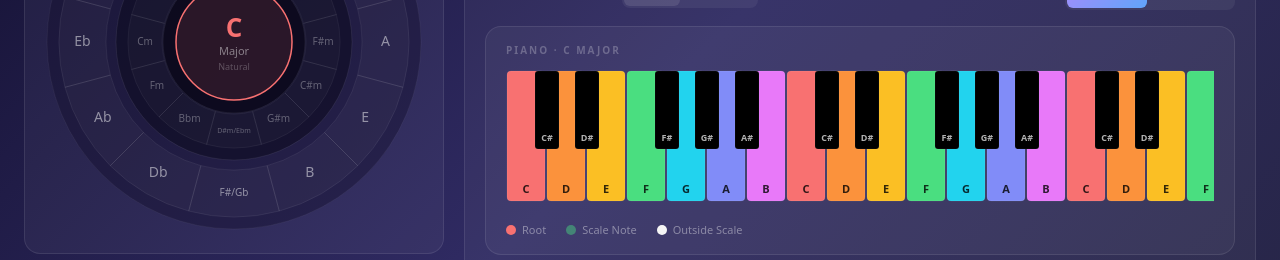
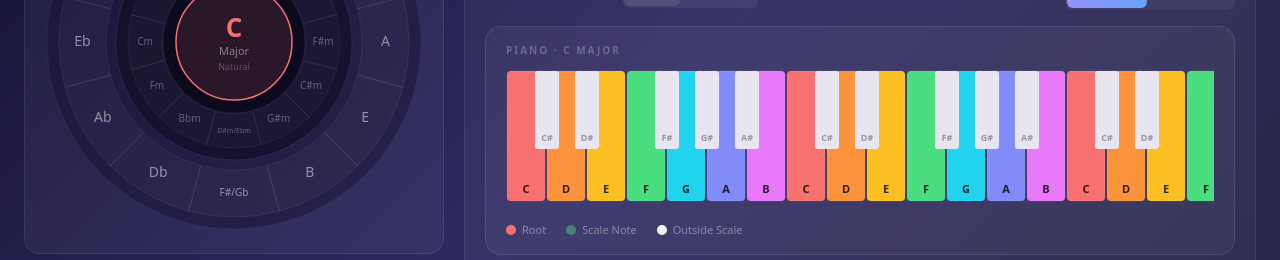
Before and after one commit to radioactivetoy/WebApps, a React (Vite) app in the folder CircleOf5ths/: page / in a window 1280 px wide. Shown: the part 392-652 px from the top of the page. Built offline with nearby package versions, Linux system fonts and the light colour scheme; no server answers.

Commit message:
feat: unselected black keys render white so only colored keys draw attention
Co-Authored-By: Claude Sonnet 4.6 <noreply@anthropic.com>

```diff
--- a/CircleOf5ths/src/components/Piano.jsx
+++ b/CircleOf5ths/src/components/Piano.jsx
@@ -94,8 +94,8 @@ export default function Piano({ currentKeyInfo, activeScalePcs, activeChordPcs,
           {/* Black keys */}
           {blackKeys.map(k => {
             const state = keyState(k.pc);
-            const fill = state.dim ? `${NOTE_COLORS[k.pc]}88` : (state.fill ?? '#000');
-            const textFill = state.active ? 'rgba(0,0,0,0.85)' : state.dim ? 'rgba(0,0,0,0.75)' : 'rgba(255,255,255,0.7)';
+            const fill = state.dim ? `${NOTE_COLORS[k.pc]}88` : (state.fill ?? '#e8e4f0');
+            const textFill = state.active ? 'rgba(0,0,0,0.85)' : state.dim ? 'rgba(0,0,0,0.75)' : 'rgba(0,0,0,0.35)';
             const isChordActive = state.active && !!activeChordPcs;
             const x = blackX(k.whiteIdx);
             return (
```
